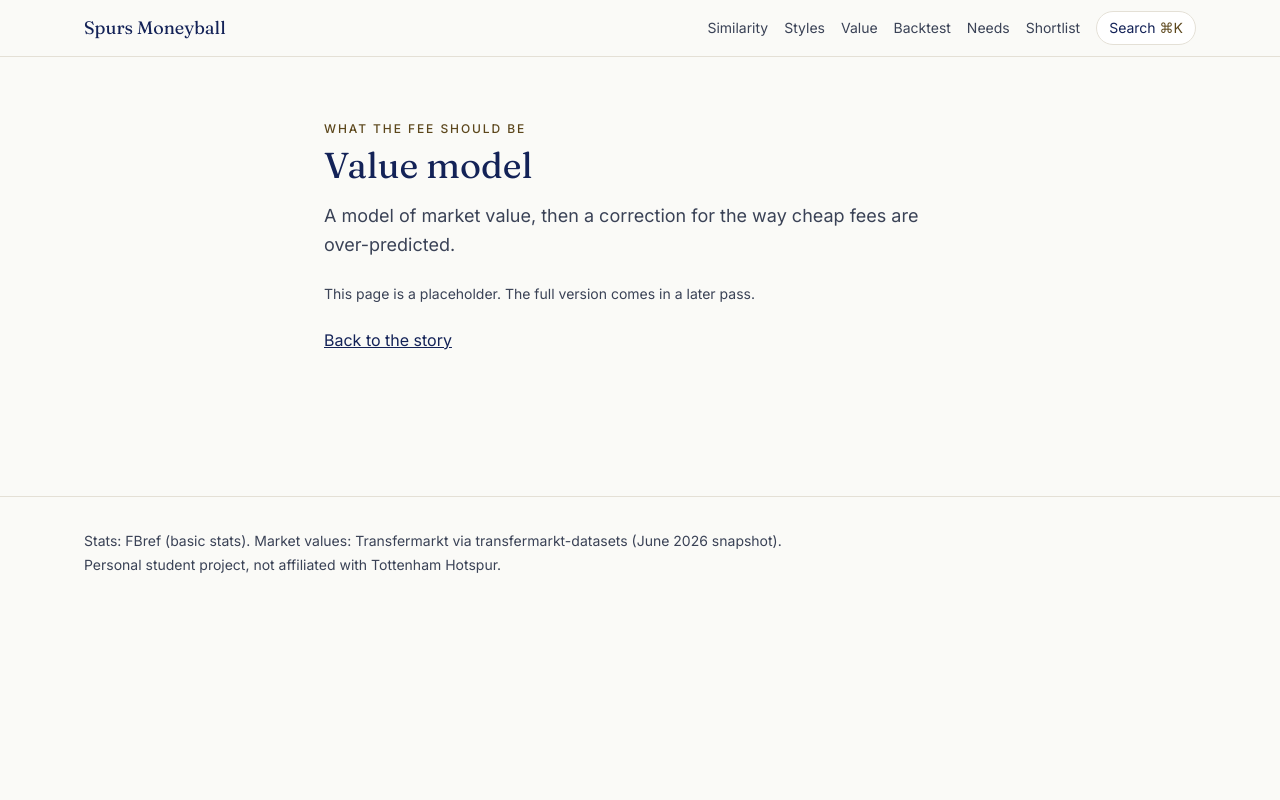
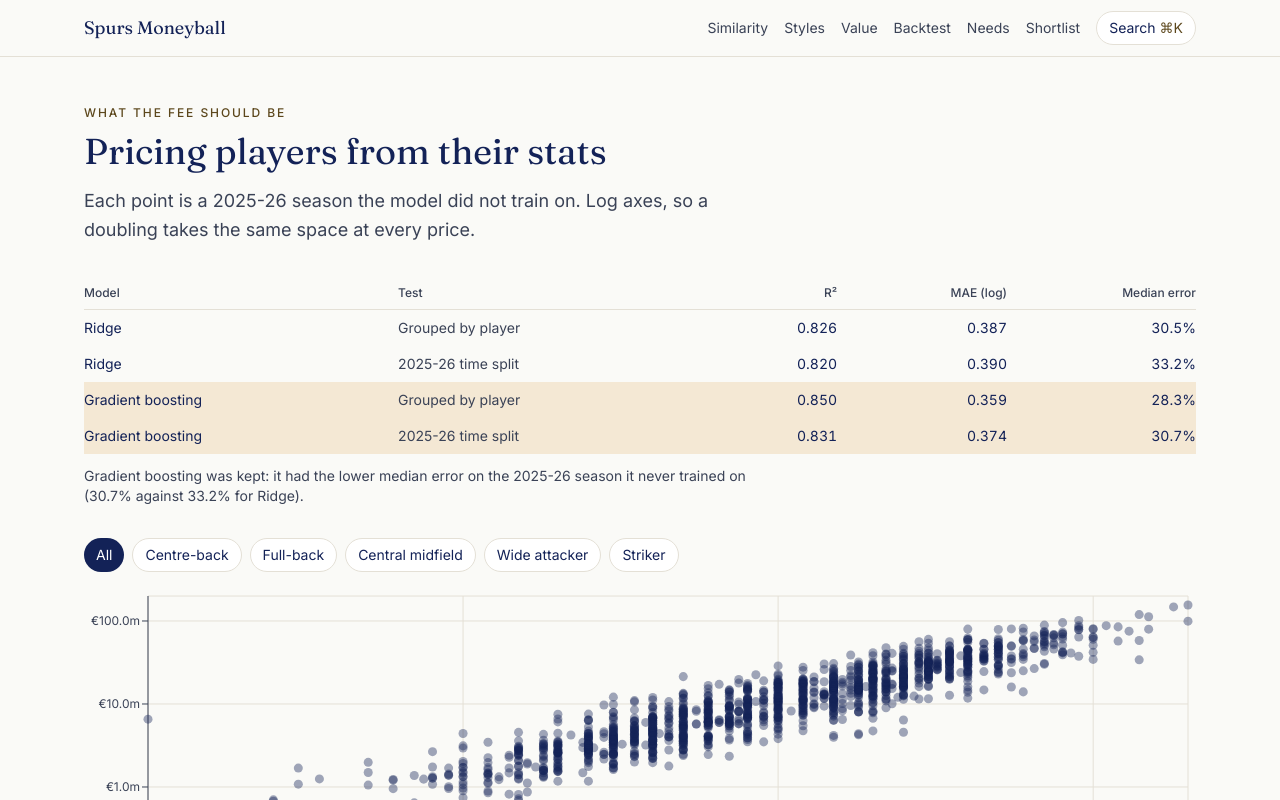
Before and after one commit to samvitchoudhary/spurs-moneyball, a Next.js app in the folder web/: page /value in a window 1280 px wide. Shown: the top 800 px of the page. Built offline with nearby package versions, Linux system fonts and the light colour scheme.

Commit message:
Replace the value placeholder with the model comparison and scatter.
The page reads the committed metrics and reuses the home scatter, with a position filter in the URL.

Co-authored-by: Cursor <cursoragent@cursor.com>

```diff
--- a/web/app/value/page.tsx
+++ b/web/app/value/page.tsx
@@ -1,13 +1,27 @@
-import { PlaceholderPage } from "@/components/placeholder-page";
+import { Suspense } from "react";
+
+import { ValueExplorer } from "@/components/value-explorer";
+import { getModelMetrics, getPlayers, getPredictions } from "@/lib/data";
 
 export const metadata = { title: "Value" };
 
 export default function Page() {
+  const metrics = getModelMetrics();
+  const players = new Map(getPlayers().map((player) => [player.id, player]));
+  const points = getPredictions().points.map((point) => {
+    const person = players.get(point.id);
+    return {
+      id: point.id,
+      actual: point.actual,
+      predicted: point.predicted,
+      name: person?.name ?? "Player",
+      positionGroup: person?.positionGroup ?? "",
+    };
+  });
+
   return (
-    <PlaceholderPage
-      eyebrow="What the fee should be"
-      title="Value model"
-      dek="A model of market value, then a correction for the way cheap fees are over-predicted."
-    />
+    <Suspense fallback={<p className="mx-auto max-w-6xl px-5 py-16 text-[#3A4256]">Loading the model…</p>}>
+      <ValueExplorer metrics={metrics} points={points} />
+    </Suspense>
   );
 }
--- a/web/components/charts/value-scatter.tsx
+++ b/web/components/charts/value-scatter.tsx
@@ -50,21 +50,22 @@ function nearestPoint(points: ScatterPoint[], svg: SVGSVGElement, clientX: numbe
   return best;
 }
 
-export function ValueScatter({ points }: { points: ScatterPoint[] }) {
+export function ValueScatter({ points, onOpen }: { points: ScatterPoint[]; onOpen?: (id: string) => void }) {
   const data = points.filter((point) => point.actual > 0 && point.predicted > 0);
   const [active, setActive] = useState<ScatterPoint | null>(null);
 
-  function pick(event: MouseEvent<HTMLDivElement>) {
+  function pick(event: MouseEvent<HTMLDivElement>, open: boolean) {
     const svg = event.currentTarget.querySelector("svg");
     if (!svg) return;
     const point = nearestPoint(data, svg, event.clientX, event.clientY);
     if (!point) return;
     setActive((current) => (current?.id === point.id ? current : point));
+    if (open) onOpen?.(point.id);
   }
 
   return (
     <div className="w-full min-w-0">
-      <div className="h-80 cursor-crosshair" onMouseMove={pick} onClick={pick}>
+      <div className="h-80 cursor-crosshair" onMouseMove={(event) => pick(event, false)} onClick={(event) => pick(event, true)}>
         <ResponsiveContainer width="100%" height="100%">
           <ScatterChart margin={{ top: 8, right: 8, bottom: 8, left: 8 }}>
             <CartesianGrid stroke="#E4E0D6" />
--- /dev/null
+++ b/web/components/value-explorer.tsx
@@ -0,0 +1,109 @@
+"use client";
+
+import { useMemo } from "react";
+import { useRouter, useSearchParams } from "next/navigation";
+
+import { ValueScatter, type ScatterPoint } from "@/components/charts/value-scatter";
+import { MethodDrawer } from "@/components/method-drawer";
+import { SectionHeader } from "@/components/section-header";
+import type { ModelMetrics } from "@/lib/types";
+
+const GROUPS = ["CB", "FB", "CM", "AM_W", "ST"] as const;
+
+const LABEL: Record<string, string> = {
+  CB: "Centre-back",
+  FB: "Full-back",
+  CM: "Central midfield",
+  AM_W: "Wide attacker",
+  ST: "Striker",
+};
+
+const MODEL: Record<string, string> = {
+  ridge: "Ridge",
+  gradient_boosting: "Gradient boosting",
+};
+
+const SPLIT: Record<string, string> = {
+  grouped_by_player: "Grouped by player",
+  time_split_2025_26: "2025-26 time split",
+};
+
+export function ValueExplorer({ metrics, points }: { metrics: ModelMetrics; points: ScatterPoint[] }) {
+  const router = useRouter();
+  const params = useSearchParams();
+  const requested = params.get("group");
+  const group = GROUPS.includes(requested as (typeof GROUPS)[number]) ? requested! : "All";
+  const shown = useMemo(
+    () => (group === "All" ? points : points.filter((point) => point.positionGroup === group)),
+    [points, group],
+  );
+
+  function selectGroup(next: string) {
+    router.push(next === "All" ? "/value" : `/value?group=${next}`);
+  }
+
+  return (
+    <div className="mx-auto max-w-6xl px-5 py-12">
+      <SectionHeader
+        eyebrow="What the fee should be"
+        title="Pricing players from their stats"
+        dek="Each point is a 2025-26 season the model did not train on. Log axes, so a doubling takes the same space at every price."
+      />
+      <div className="mt-8 overflow-x-auto">
+        <table className="w-full min-w-[36rem] text-sm">
+          <thead>
+            <tr className="border-b border-[#E4E0D6] text-left text-xs text-[#3A4256]">
+              <th className="py-2 pr-4 font-medium">Model</th>
+              <th className="py-2 pr-4 font-medium">Test</th>
+              <th className="py-2 pr-4 text-right font-medium">R²</th>
+              <th className="py-2 pr-4 text-right font-medium">MAE (log)</th>
+              <th className="py-2 text-right font-medium">Median error</th>
+            </tr>
+          </thead>
+          <tbody>
+            {metrics.rows.map((row) => {
+              const kept = row.model === metrics.keptModel;
+              return (
+                <tr key={`${row.model}-${row.split}`} className={kept ? "bg-[#F4E8D4]" : undefined}>
+                  <td className="py-2 pr-4 text-[#132257]">{MODEL[row.model] ?? row.model}</td>
+                  <td className="py-2 pr-4 text-[#3A4256]">{SPLIT[row.split] ?? row.split}</td>
+                  <td className="py-2 pr-4 text-right tabular text-[#132257]">{row.r2.toFixed(3)}</td>
+                  <td className="py-2 pr-4 text-right tabular text-[#132257]">{row.mae_log.toFixed(3)}</td>
+                  <td className="py-2 text-right tabular text-[#132257]">{row.median_pct_error.toFixed(1)}%</td>
+                </tr>
+              );
+            })}
+          </tbody>
+        </table>
+        <p className="mt-3 max-w-2xl text-sm text-[#3A4256]">{metrics.keptReason}</p>
+      </div>
+      <div className="mt-8 flex flex-wrap gap-2" role="tablist" aria-label="Position group">
+        {["All", ...GROUPS].map((item) => (
+          <button
+            key={item}
+            type="button"
+            role="tab"
+            aria-selected={item === group}
+            className={
+              item === group
+                ? "rounded-full bg-[#132257] px-3 py-1.5 text-sm text-white"
+                : "rounded-full border border-[#E4E0D6] bg-white px-3 py-1.5 text-sm text-[#132257]"
+            }
+            onClick={() => selectGroup(item)}
+          >
+            {item === "All" ? "All" : LABEL[item]}
+          </button>
+        ))}
+      </div>
+      <div className="mt-4">
+        <ValueScatter points={shown} onOpen={(id) => router.push(`/player?id=${id}`)} />
+      </div>
+      <MethodDrawer title="How this works">
+        <p>The model prices a season from age, minutes, league, position, playing style, per-90 actions, and the strength of the team around the player.</p>
+        <p>It leaves out the previous market value. That figure is the thing being predicted, and using it would let the model copy last year’s fee instead of pricing the stats.</p>
+        <p>Contract dates are left out too. They come from one July 2026 snapshot, so a renewal signed later would leak into earlier seasons.</p>
+        <p>Each point is an out-of-fold prediction: the fit never saw that player.</p>
+      </MethodDrawer>
+    </div>
+  );
+}
--- a/web/lib/data.ts
+++ b/web/lib/data.ts
@@ -8,6 +8,7 @@ import type {
   Cluster,
   Decile,
   Meta,
+  ModelMetrics,
   Need,
   Neighbor,
   PcaPoint,
@@ -78,3 +79,7 @@ export function getShortlist(): ShortlistRow[] {
 export function getMeta(): Meta {
   return read<Meta>("meta.json");
 }
+
+export function getModelMetrics(): ModelMetrics {
+  return read<ModelMetrics>("model_metrics.json");
+}
```
